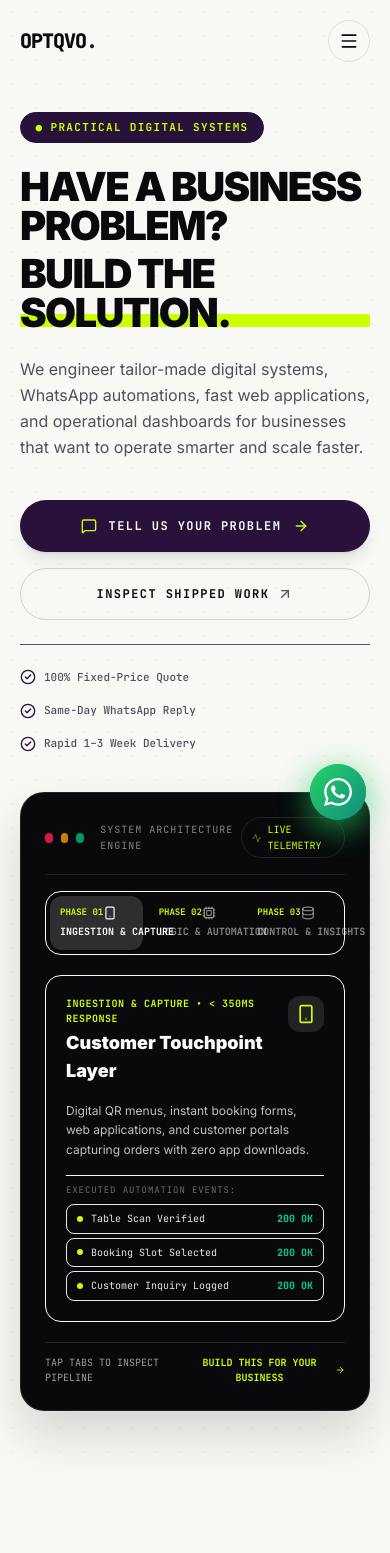
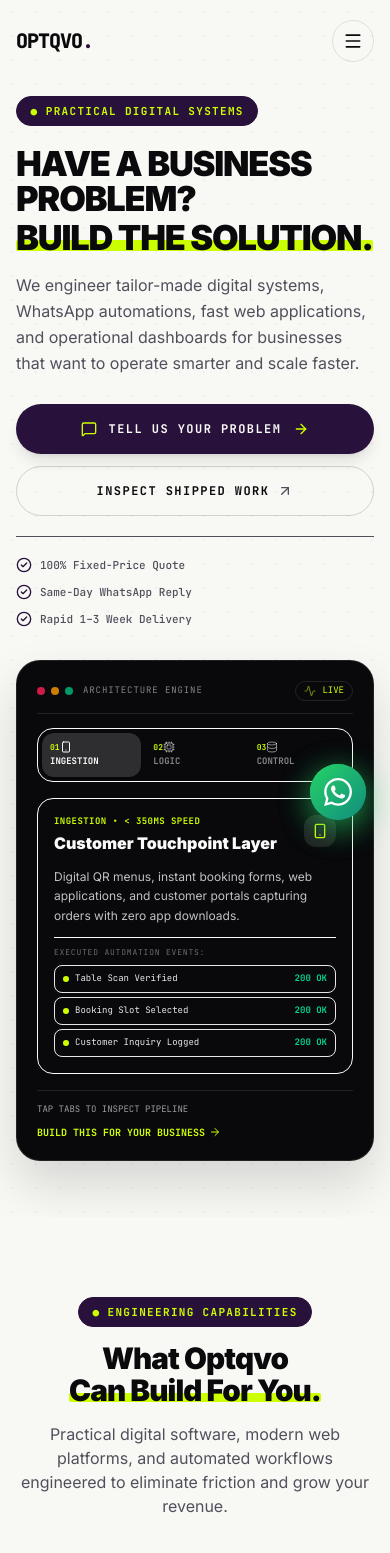
Before and after one commit to sampathkulal400-sketch/optqvo, a Next.js app: page / in a window 390 px wide. Shown: the top 1553 px of the page. Built offline with nearby package versions, Linux system fonts and the light colour scheme.

Commit message:
Optimize responsive layout, touch targets, and mobile form scaling

```diff
--- a/src/app/globals.css
+++ b/src/app/globals.css
@@ -28,8 +28,8 @@
   max-width: 1340px;
   margin-left: auto;
   margin-right: auto;
-  padding-left: clamp(1.25rem, 5vw, 4rem);
-  padding-right: clamp(1.25rem, 5vw, 4rem);
+  padding-left: clamp(1rem, 4vw, 4rem);
+  padding-right: clamp(1rem, 4vw, 4rem);
 }
 
 /* ─── Base Styles ────────────────────────────────────────────────── */
@@ -44,6 +44,7 @@
   text-rendering: optimizeLegibility;
   background-color: var(--bg-bone);
   color: var(--ink-primary);
+  touch-action: manipulation;
 }
 
 body {
@@ -53,6 +54,7 @@
   line-height: 1.55;
   overflow-x: hidden;
   min-height: 100vh;
+  -webkit-tap-highlight-color: transparent;
 }
 
 /* ─── Monospace Tag Utility ──────────────────────────────────────── */
@@ -97,6 +99,7 @@
   align-items: center;
   justify-content: center;
   border: 1px solid transparent;
+  touch-action: manipulation;
 }
 .btn-zip-plum:hover {
   background-color: var(--brand-plum-hover);
@@ -118,6 +121,7 @@
   display: inline-flex;
   align-items: center;
   justify-content: center;
+  touch-action: manipulation;
 }
 .btn-zip-outline:hover {
   border-color: var(--ink-primary);
@@ -139,6 +143,7 @@
   align-items: center;
   justify-content: center;
   border: 1px solid transparent;
+  touch-action: manipulation;
 }
 .btn-zip-lime:hover {
   background-color: var(--brand-lime-hover);
@@ -151,7 +156,7 @@
   display: inline-flex;
   align-items: center;
   gap: 0.45rem;
-  padding: 0.38rem 0.9rem;
+  padding: 0.35rem 0.85rem;
   border-radius: 9999px;
   font-family: var(--font-mono);
   font-size: 0.6875rem;
@@ -167,7 +172,7 @@
   display: inline-flex;
   align-items: center;
   gap: 0.45rem;
-  padding: 0.38rem 0.9rem;
+  padding: 0.35rem 0.85rem;
   border-radius: 9999px;
   font-family: var(--font-mono);
   font-size: 0.6875rem;
@@ -183,7 +188,7 @@
   display: inline-flex;
   align-items: center;
   gap: 0.4rem;
-  padding: 0.32rem 0.8rem;
+  padding: 0.3rem 0.75rem;
   border-radius: 9999px;
   font-family: var(--font-mono);
   font-size: 0.6875rem;
@@ -214,38 +219,33 @@
   border-color: var(--border-hairline-strong);
 }
 
-/* ─── Tech Pulse & Signal Stream ─────────────────────────────────── */
-@keyframes pulseSignal {
-  0% { transform: translateY(0); opacity: 0; }
-  30% { opacity: 1; }
-  80% { opacity: 1; }
-  100% { transform: translateY(100%); opacity: 0; }
+/* ─── Mobile Horizontal Scroll Helpers ───────────────────────────── */
+.horizontal-scroll-touch {
+  overflow-x: auto;
+  -webkit-overflow-scrolling: touch;
+  scrollbar-width: none;
 }
-.signal-stream {
-  animation: pulseSignal 2.4s ease-in-out infinite;
+.horizontal-scroll-touch::-webkit-scrollbar {
+  display: none;
 }
 
-@keyframes pingDot {
-  0% { transform: scale(1); opacity: 1; }
-  75%, 100% { transform: scale(2.4); opacity: 0; }
-}
-.dot-ping {
-  animation: pingDot 2s cubic-bezier(0, 0, 0.2, 1) infinite;
-}
-
-/* ─── Editorial Typography Scaling ───────────────────────────────── */
+/* ─── Editorial Fluid Typography Scaling ─────────────────────────── */
 .display-hero-title {
-  font-size: clamp(2.5rem, 6.5vw, 5.25rem);
-  line-height: 0.98;
-  letter-spacing: -0.04em;
+  font-size: clamp(2.15rem, 7.5vw, 5.25rem);
+  line-height: 1.02;
+  letter-spacing: -0.035em;
   font-weight: 900;
+  word-break: break-word;
+  overflow-wrap: break-word;
 }
 
 .display-section-title {
-  font-size: clamp(2rem, 4.5vw, 3.75rem);
-  line-height: 1.04;
-  letter-spacing: -0.035em;
+  font-size: clamp(1.85rem, 5.5vw, 3.75rem);
+  line-height: 1.06;
+  letter-spacing: -0.03em;
   font-weight: 900;
+  word-break: break-word;
+  overflow-wrap: break-word;
 }
 
 /* ─── Responsive & Smooth Scrolling ──────────────────────────────── */
--- a/src/components/sections/Hero.tsx
+++ b/src/components/sections/Hero.tsx
@@ -32,7 +32,7 @@
     target: ref,
     offset: ["start start", "end start"],
   });
-  const yText = useTransform(scrollYProgress, [0, 1], [0, 35]);
+  const yText = useTransform(scrollYProgress, [0, 1], [0, 30]);
   const opacity = useTransform(scrollYProgress, [0, 0.8], [1, 0]);
 
   const scrollTo = (id: string) => {
@@ -42,11 +42,11 @@
   const workflowNodes = [
     {
       id: 0,
-      phase: "PHASE 01",
-      badge: "INGESTION & CAPTURE",
+      phase: "01",
+      badge: "INGESTION",
       title: "Customer Touchpoint Layer",
       tagline: "Frictionless intent capture across mobile & web",
-      metric: "< 350ms response",
+      metric: "< 350ms speed",
       icon: Smartphone,
       description: "Digital QR menus, instant booking forms, web applications, and customer portals capturing orders with zero app downloads.",
       status: "LIVE STREAM",
@@ -57,8 +57,8 @@
     },
     {
       id: 1,
-      phase: "PHASE 02",
-      badge: "LOGIC & AUTOMATION",
+      phase: "02",
+      badge: "LOGIC",
       title: "Intelligent Event Pipeline",
       tagline: "Zero manual data-entry or copy-paste friction",
       metric: "100% Automated",
@@ -72,11 +72,11 @@
     },
     {
       id: 2,
-      phase: "PHASE 03",
-      badge: "CONTROL & INSIGHTS",
+      phase: "03",
+      badge: "CONTROL",
       title: "Unified Operational Hub",
       tagline: "Complete visibility for business owners & managers",
-      metric: "99.9% Cloud Uptime",
+      metric: "99.9% Uptime",
       icon: Database,
       description: "Clean, responsive business dashboards replacing messy spreadsheets — tracking daily revenue, active orders, customer history, and team tasks.",
       status: "SECURE CLOUD",
@@ -93,7 +93,7 @@
     <section
       id="home"
       ref={ref}
-      className="relative pt-28 pb-16 sm:pt-36 sm:pb-28 overflow-hidden bg-[#F8F8F5]"
+      className="relative pt-24 pb-14 sm:pt-36 sm:pb-28 overflow-hidden bg-[#F8F8F5]"
     >
       {/* Background Subtle Tech Matrix & Ambient Blur */}
       <div className="absolute inset-0 pointer-events-none overflow-hidden">
@@ -109,21 +109,21 @@
             initial={{ opacity: 0, y: 12 }}
             animate={{ opacity: 1, y: 0 }}
             transition={{ duration: 0.4 }}
-            className="flex flex-wrap items-center gap-3 mb-6"
+            className="flex flex-wrap items-center gap-2 sm:gap-3 mb-5 sm:mb-6"
           >
             <span className="badge-plum">
               <span>●</span> PRACTICAL DIGITAL SYSTEMS
             </span>
             <span className="hidden sm:inline-block font-mono text-[11px] text-[#50505C] uppercase tracking-widest font-semibold">
-              Software Engineering • Automations • Web • Mobile
+              Software • Automations • Web • Mobile
             </span>
           </motion.div>
 
           {/* Main Hero Asymmetric Grid */}
-          <div className="grid grid-cols-1 lg:grid-cols-12 gap-10 lg:gap-14 items-stretch">
+          <div className="grid grid-cols-1 lg:grid-cols-12 gap-8 lg:gap-14 items-stretch">
             {/* Left Column: Bold Typography & Action Triggers (7 cols) */}
-            <div className="lg:col-span-7 flex flex-col justify-between space-y-8">
-              <div className="space-y-6">
+            <div className="lg:col-span-7 flex flex-col justify-between space-y-6 sm:space-y-8">
+              <div className="space-y-4 sm:space-y-6">
                 <motion.h1
                   initial={{ opacity: 0, y: 22 }}
                   animate={{ opacity: 1, y: 0 }}
@@ -131,7 +131,7 @@
                   className="display-hero-title text-[#0A0A0D]"
                 >
                   HAVE A BUSINESS PROBLEM?{" "}
-                  <span className="block mt-2">
+                  <span className="block mt-1 sm:mt-2">
                     <span className="highlight-lime">BUILD THE SOLUTION.</span>
                   </span>
                 </motion.h1>
@@ -151,14 +151,14 @@
                 initial={{ opacity: 0, y: 16 }}
                 animate={{ opacity: 1, y: 0 }}
                 transition={{ duration: 0.55, delay: 0.24 }}
-                className="space-y-6 pt-2"
+                className="space-y-5 sm:space-y-6 pt-1"
               >
-                <div className="flex flex-col sm:flex-row items-stretch sm:items-center gap-4">
+                <div className="flex flex-col sm:flex-row items-stretch sm:items-center gap-3 sm:gap-4">
                   <button
                     onClick={() =>
                       onOpenEnquiry ? onOpenEnquiry("Hero Primary CTA") : scrollTo("contact")
                     }
-                    className="btn-zip-plum px-8 py-4 min-h-[52px] rounded-full text-xs font-mono tracking-widest text-[#FAFAF8] flex items-center justify-center gap-3 shadow-lg cursor-pointer group"
+                    className="btn-zip-plum w-full sm:w-auto px-7 sm:px-8 py-4 min-h-[50px] sm:min-h-[52px] rounded-full text-xs font-mono tracking-widest text-[#FAFAF8] flex items-center justify-center gap-3 shadow-lg cursor-pointer group"
                   >
                     <MessageSquare className="w-4 h-4 text-[#CCFF00] group-hover:scale-110 transition-transform" />
                     <span>TELL US YOUR PROBLEM</span>
@@ -167,7 +167,7 @@
 
                   <button
                     onClick={() => scrollTo("work")}
-                    className="btn-zip-outline px-8 py-4 min-h-[52px] rounded-full text-xs font-mono tracking-widest text-[#0A0A0D] flex items-center justify-center gap-2 cursor-pointer"
+                    className="btn-zip-outline w-full sm:w-auto px-7 sm:px-8 py-4 min-h-[50px] sm:min-h-[52px] rounded-full text-xs font-mono tracking-widest text-[#0A0A0D] flex items-center justify-center gap-2 cursor-pointer"
                   >
                     <span>INSPECT SHIPPED WORK</span>
                     <ArrowUpRight className="w-4 h-4 text-[#50505C]" />
@@ -175,7 +175,7 @@
                 </div>
 
                 {/* Supporting Trust & Performance Proof Strip */}
-                <div className="pt-6 border-t border-[#0A0A0D]/08 grid grid-cols-1 sm:grid-cols-3 gap-4 font-mono text-[11px] text-[#50505C]">
+                <div className="pt-5 sm:pt-6 border-t border-[#0A0A0D]/08 grid grid-cols-1 sm:grid-cols-3 gap-2.5 sm:gap-4 font-mono text-[11px] text-[#50505C]">
                   <div className="flex items-center gap-2">
                     <CheckCircle2 className="w-4 h-4 text-[#28113B] flex-shrink-0" />
                     <span className="font-medium">100% Fixed-Price Quote</span>
@@ -192,34 +192,34 @@
               </motion.div>
             </div>
 
-            {/* Right Column: Original Interactive System Architecture Visualizer (5 cols) */}
+            {/* Right Column: Interactive System Architecture Visualizer (5 cols) */}
             <motion.div
               initial={{ opacity: 0, scale: 0.96 }}
               animate={{ opacity: 1, scale: 1 }}
               transition={{ duration: 0.6, delay: 0.2 }}
               className="lg:col-span-5 flex flex-col"
             >
-              <div className="rounded-3xl bg-[#09090C] text-[#FAFAF8] p-6 sm:p-7 border border-white/10 shadow-[0_24px_50px_rgba(0,0,0,0.14)] flex flex-col justify-between h-full relative overflow-hidden">
+              <div className="rounded-3xl bg-[#09090C] text-[#FAFAF8] p-5 sm:p-7 border border-white/10 shadow-[0_24px_50px_rgba(0,0,0,0.14)] flex flex-col justify-between h-full relative overflow-hidden">
                 {/* Visualizer Header Bar */}
-                <div className="space-y-4">
-                  <div className="flex items-center justify-between pb-4 border-b border-white/10">
-                    <div className="flex items-center gap-2">
-                      <span className="w-2.5 h-2.5 rounded-full bg-rose-500/80" />
-                      <span className="w-2.5 h-2.5 rounded-full bg-amber-500/80" />
-                      <span className="w-2.5 h-2.5 rounded-full bg-emerald-500/80" />
-                      <span className="font-mono text-[10px] text-white/50 uppercase tracking-widest ml-2">
-                        SYSTEM ARCHITECTURE ENGINE
+                <div className="space-y-3.5 sm:space-y-4">
+                  <div className="flex items-center justify-between pb-3 sm:pb-4 border-b border-white/10">
+                    <div className="flex items-center gap-1.5 sm:gap-2">
+                      <span className="w-2 h-2 rounded-full bg-rose-500/80" />
+                      <span className="w-2 h-2 rounded-full bg-amber-500/80" />
+                      <span className="w-2 h-2 rounded-full bg-emerald-500/80" />
+                      <span className="font-mono text-[9px] sm:text-[10px] text-white/50 uppercase tracking-widest ml-1 sm:ml-2 truncate">
+                        ARCHITECTURE ENGINE
                       </span>
                     </div>
 
-                    <div className="flex items-center gap-1.5 px-2.5 py-1 rounded-full bg-white/06 border border-white/10 font-mono text-[10px] text-[#CCFF00]">
+                    <div className="flex items-center gap-1.5 px-2 py-0.5 sm:px-2.5 sm:py-1 rounded-full bg-white/06 border border-white/10 font-mono text-[9px] sm:text-[10px] text-[#CCFF00]">
                       <Activity className="w-3 h-3 animate-pulse" />
-                      <span>LIVE TELEMETRY</span>
+                      <span>LIVE</span>
                     </div>
                   </div>
 
                   {/* Interactive Phase Selectors */}
-                  <div className="grid grid-cols-3 gap-1.5 p-1 bg-white/05 rounded-2xl border border-white/08">
+                  <div className="grid grid-cols-3 gap-1 p-1 bg-white/05 rounded-2xl border border-white/08">
                     {workflowNodes.map((node, idx) => {
                       const isSelected = activeNode === idx;
                       const IconComponent = node.icon;
@@ -227,19 +227,19 @@
                         <button
                           key={node.id}
                           onClick={() => setActiveNode(idx)}
-                          className={`p-2.5 rounded-xl text-left transition-all duration-200 cursor-pointer border-none flex flex-col gap-1 ${
+                          className={`p-2 sm:p-2.5 rounded-xl text-left transition-all duration-200 cursor-pointer border-none flex flex-col gap-0.5 sm:gap-1 ${
                             isSelected
                               ? "bg-white/15 text-[#FAFAF8] shadow-sm"
                               : "bg-transparent text-white/50 hover:text-white/80 hover:bg-white/05"
                           }`}
                         >
                           <div className="flex items-center justify-between">
-                            <span className="font-mono text-[9px] font-bold text-[#CCFF00] uppercase">
+                            <span className="font-mono text-[8px] sm:text-[9px] font-bold text-[#CCFF00] uppercase">
                               {node.phase}
                             </span>
-                            <IconComponent className="w-3.5 h-3.5" />
+                            <IconComponent className="w-3 h-3 sm:w-3.5 sm:h-3.5" />
                           </div>
-                          <span className="font-mono text-[10px] font-bold truncate">
+                          <span className="font-mono text-[9px] sm:text-[10px] font-bold truncate">
                             {node.badge}
                           </span>
                         </button>
@@ -249,18 +249,18 @@
                 </div>
 
                 {/* Active Node Live Showcase Panel */}
-                <div className="my-5 p-5 rounded-2xl bg-white/04 border border-white/08 space-y-4">
+                <div className="my-4 sm:my-5 p-4 sm:p-5 rounded-2xl bg-white/04 border border-white/08 space-y-3 sm:space-y-4">
                   <div className="flex items-start justify-between gap-3">
                     <div>
-                      <span className="font-mono text-[10px] uppercase font-bold text-[#CCFF00] tracking-wider block">
+                      <span className="font-mono text-[9px] sm:text-[10px] uppercase font-bold text-[#CCFF00] tracking-wider block">
                         {activeData.badge} • {activeData.metric}
                       </span>
-                      <h4 className="text-lg sm:text-xl font-black text-[#FAFAF8] mt-0.5">
+                      <h4 className="text-base sm:text-xl font-black text-[#FAFAF8] mt-0.5">
                         {activeData.title}
                       </h4>
                     </div>
-                    <div className="w-9 h-9 rounded-xl bg-white/10 flex items-center justify-center text-[#CCFF00] flex-shrink-0">
-                      <activeData.icon className="w-5 h-5" />
+                    <div className="w-8 h-8 sm:w-9 sm:h-9 rounded-xl bg-white/10 flex items-center justify-center text-[#CCFF00] flex-shrink-0">
+                      <activeData.icon className="w-4 h-4 sm:w-5 sm:h-5" />
                     </div>
                   </div>
 
@@ -270,20 +270,20 @@
 
                   {/* Live Simulated Event Dispatch Stream */}
                   <div className="space-y-1.5 pt-2 border-t border-white/08">
-                    <span className="font-mono text-[9px] uppercase tracking-widest text-white/40 block">
+                    <span className="font-mono text-[8px] sm:text-[9px] uppercase tracking-widest text-white/40 block">
                       EXECUTED AUTOMATION EVENTS:
                     </span>
                     <div className="space-y-1">
-                      {activeData.events.map((evt, i) => (
+                      {activeData.events.map((evt) => (
                         <div
                           key={evt}
-                          className="flex items-center justify-between font-mono text-[10px] text-white/90 bg-white/04 px-2.5 py-1.5 rounded-lg border border-white/05"
+                          className="flex items-center justify-between font-mono text-[9px] sm:text-[10px] text-white/90 bg-white/04 px-2 sm:px-2.5 py-1.5 rounded-lg border border-white/05"
                         >
-                          <div className="flex items-center gap-2">
-                            <span className="w-1.5 h-1.5 rounded-full bg-[#CCFF00]" />
-                            <span>{evt}</span>
+                          <div className="flex items-center gap-1.5 sm:gap-2 truncate mr-2">
+                            <span className="w-1.5 h-1.5 rounded-full bg-[#CCFF00] flex-shrink-0" />
+                            <span className="truncate">{evt}</span>
                           </div>
-                          <span className="text-emerald-400 font-bold">200 OK</span>
+                          <span className="text-emerald-400 font-bold flex-shrink-0 text-[9px] sm:text-[10px]">200 OK</span>
                         </div>
                       ))}
                     </div>
@@ -291,15 +291,15 @@
                 </div>
 
                 {/* Visualizer Footer Bar */}
-                <div className="pt-3 border-t border-white/10 flex items-center justify-between font-mono text-[10px] text-white/60">
-                  <span>TAP TABS TO INSPECT PIPELINE</span>
+                <div className="pt-3 border-t border-white/10 flex flex-col sm:flex-row items-start sm:items-center justify-between gap-2 font-mono text-[10px] text-white/60">
+                  <span className="text-[9px] sm:text-[10px]">TAP TABS TO INSPECT PIPELINE</span>
                   <button
                     onClick={() =>
                       onOpenEnquiry
                         ? onOpenEnquiry(activeData.title)
                         : scrollTo("contact")
                     }
-                    className="text-[#CCFF00] hover:underline cursor-pointer bg-transparent border-none p-0 flex items-center gap-1 font-bold"
+                    className="text-[#CCFF00] hover:underline cursor-pointer bg-transparent border-none p-0 flex items-center gap-1 font-bold text-[10px]"
                   >
                     <span>BUILD THIS FOR YOUR BUSINESS</span>
                     <ArrowRight className="w-3 h-3" />
--- a/src/components/sections/Solutions.tsx
+++ b/src/components/sections/Solutions.tsx
@@ -240,7 +240,7 @@
         </motion.div>
 
         {/* Sector Tabs Navigation Matrix */}
-        <div className="flex items-center gap-2 overflow-x-auto pb-2 scrollbar-none max-w-5xl mx-auto justify-start lg:justify-center">
+        <div className="flex items-center gap-2 overflow-x-auto pb-3 -mx-4 px-4 sm:mx-auto sm:px-0 scrollbar-none max-w-5xl justify-start lg:justify-center">
           {solutionCategories.map((cat) => {
             const isActive = activeTab === cat.id;
             const TabIcon = cat.icon;
@@ -248,7 +248,7 @@
               <button
                 key={cat.id}
                 onClick={() => setActiveTab(cat.id)}
-                className={`flex items-center gap-2 px-4 py-2.5 rounded-full font-mono text-xs uppercase tracking-wider font-bold transition-all duration-200 cursor-pointer whitespace-nowrap border ${
+                className={`flex items-center gap-2 px-3.5 sm:px-4 py-2.5 rounded-full font-mono text-xs uppercase tracking-wider font-bold transition-all duration-200 cursor-pointer whitespace-nowrap border flex-shrink-0 ${
                   isActive
                     ? "bg-[#28113B] text-[#CCFF00] border-[#28113B] shadow-md scale-105"
                     : "bg-[#FFFFFF] text-[#50505C] border-[#0A0A0D]/10 hover:border-[#0A0A0D]/25 hover:text-[#0A0A0D]"
@@ -267,7 +267,7 @@
           initial={{ opacity: 0, y: 16 }}
           animate={{ opacity: 1, y: 0 }}
           transition={{ duration: 0.35 }}
-          className="rounded-3xl bg-[#FFFFFF] border border-[#0A0A0D]/12 p-8 sm:p-12 lg:p-14 shadow-[0_20px_50px_rgba(0,0,0,0.06)]"
+          className="rounded-3xl bg-[#FFFFFF] border border-[#0A0A0D]/12 p-5 sm:p-10 lg:p-14 shadow-[0_20px_50px_rgba(0,0,0,0.06)]"
         >
           <div className="grid grid-cols-1 lg:grid-cols-12 gap-10 lg:gap-14 items-start">
             {/* Left Breakdown (7 cols) */}
```
Also changed, not shown: src/components/layout/Navbar.tsx (+12 -4 lines), src/components/sections/CustomSolutions.tsx (+6 -6 lines), src/components/sections/EnquiryModal.tsx (+16 -16 lines), src/components/sections/Portfolio.tsx (+35 -5 lines).
